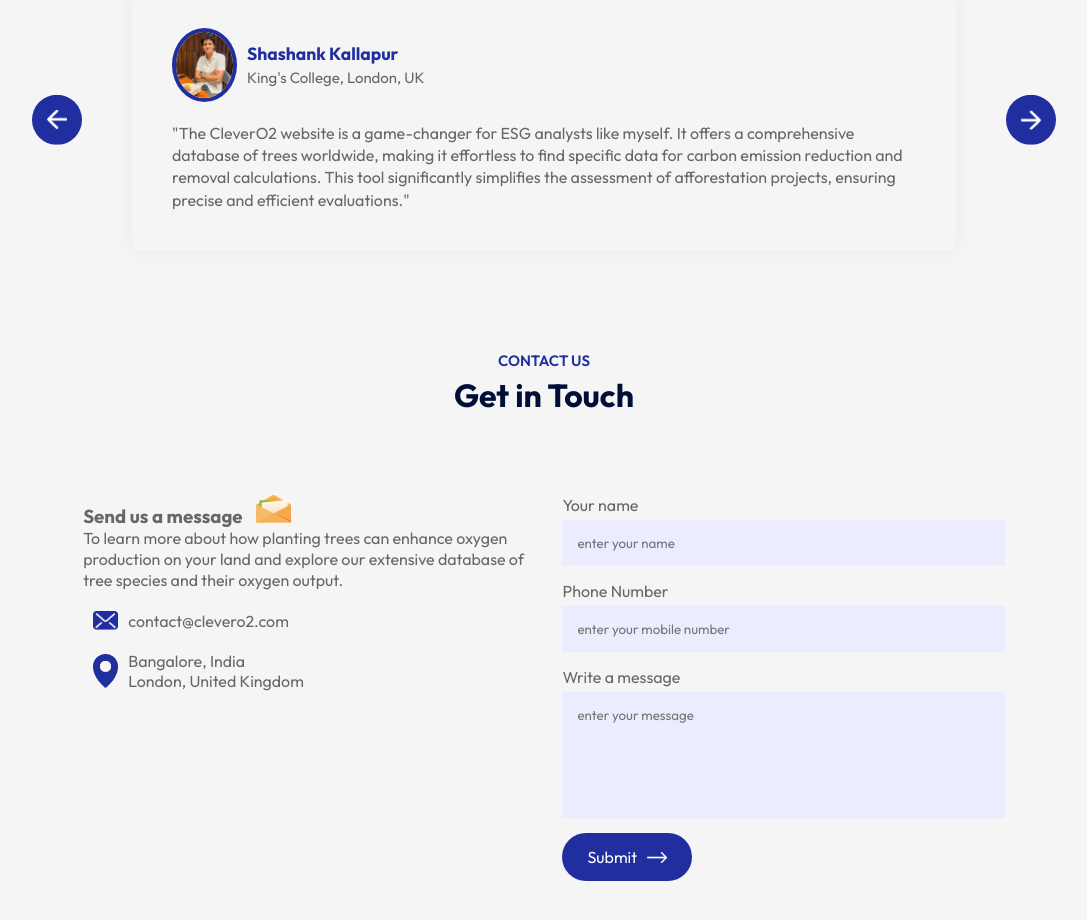
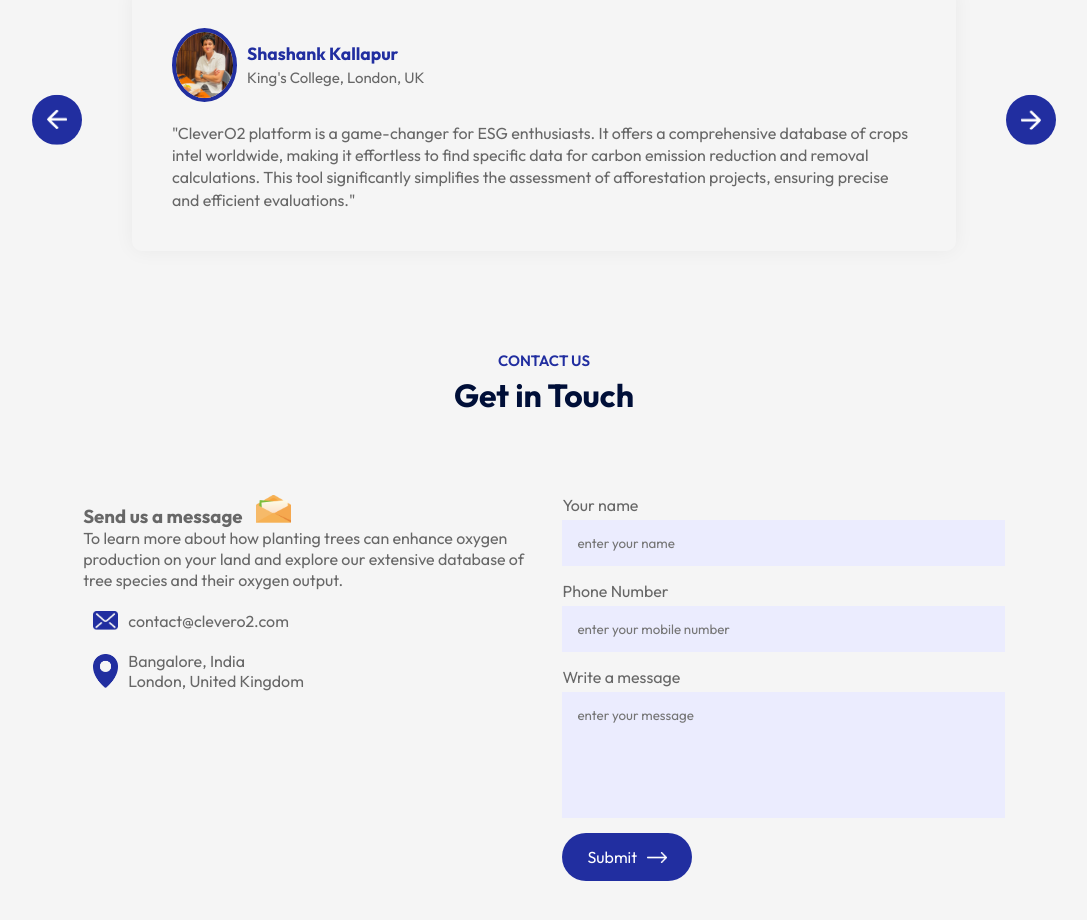
Before and after one commit to theDevPai/clevero2, a React (Vite) app: page / in a window 1280 px wide. Shown: the part 3600-4520 px from the top of the page, without its empty margins (96-1183 px from the left). Built offline with nearby package versions, Linux system fonts and the light colour scheme.

Commit message:
Update Testimonials.jsx

```diff
--- a/src/Components/Testimonials/Testimonials.jsx
+++ b/src/Components/Testimonials/Testimonials.jsx
@@ -40,7 +40,7 @@
                                 <span>King's College, London, UK</span>
                             </div>
                         </div>
-                        <p>"The CleverO2 website is a game-changer for ESG analysts like myself. It offers a comprehensive database of trees worldwide, making it effortless to find specific data for carbon emission reduction and removal calculations. This tool significantly simplifies the assessment of afforestation projects, ensuring precise and efficient evaluations."
+                        <p>"CleverO2 platform is a game-changer for ESG  enthusiasts. It offers a comprehensive database of crops intel worldwide, making it effortless to find specific data for carbon emission reduction and removal calculations. This tool significantly simplifies the assessment of afforestation projects, ensuring precise and efficient evaluations."
 </p>
                     </div>
                 </li>
```
